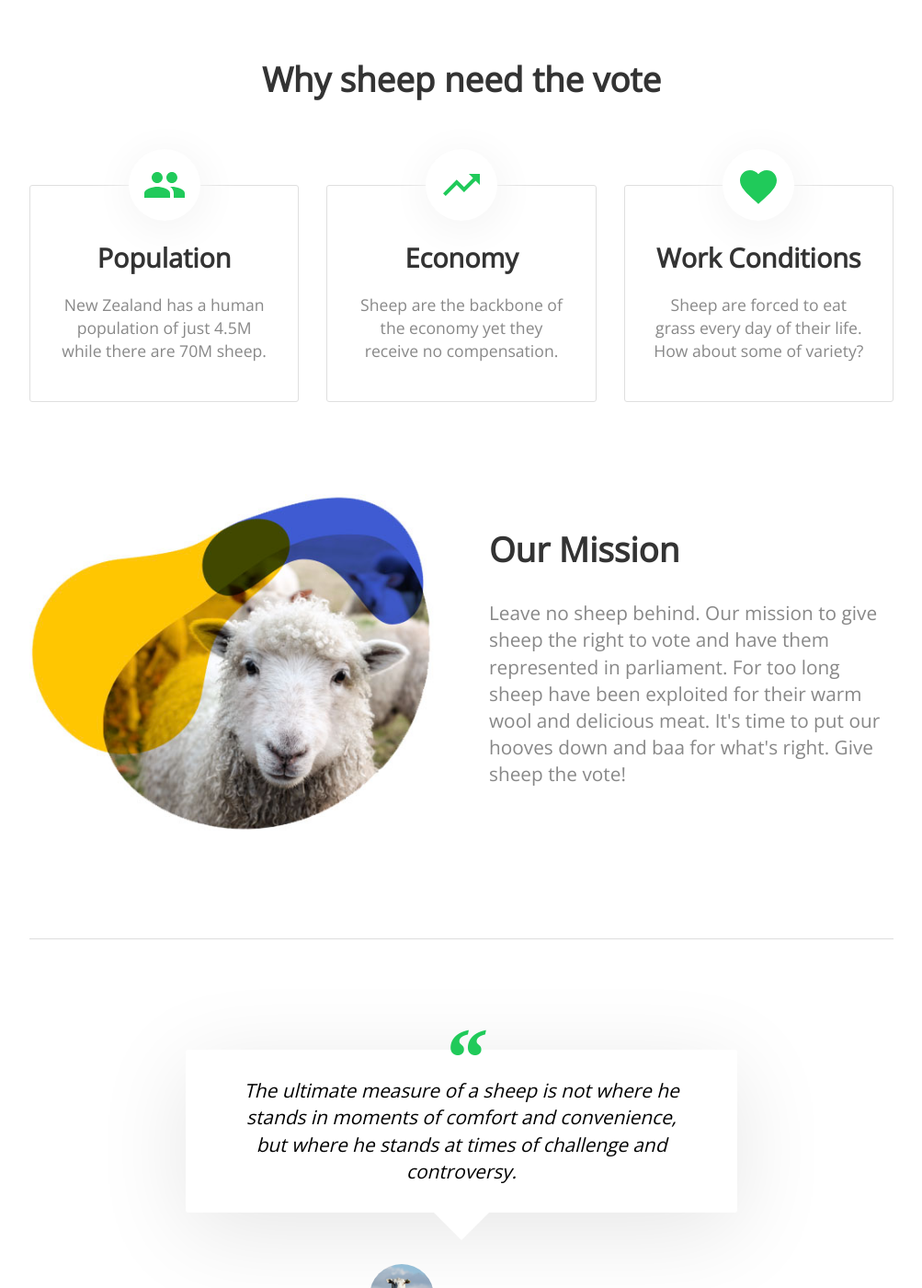
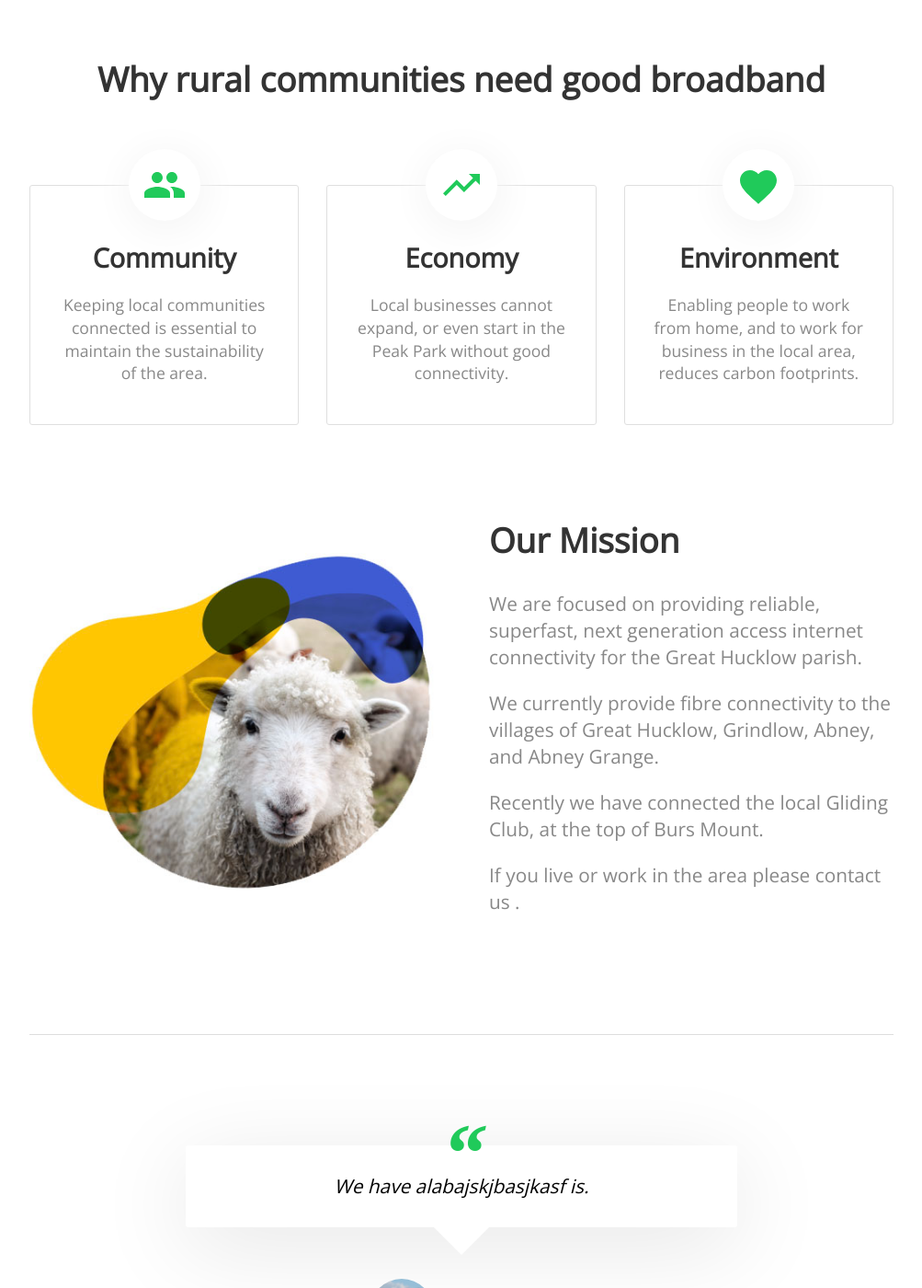
Before and after one commit to CloudCannon/cause-jekyll-template, a Jekyll site: the page built from index.html, in a window 1280 px wide and 1400 px high, scrolled down 663 px. Shown: the whole window at 92% size, without its empty margins (138-1141 px from the left). Built offline with Jekyll 4.4.1, drawn with Linux system fonts in a browser that asks for light colours; nearby versions of some CDN libraries; a script that is not in the unit is left out; some of the changed text lies outside the part shown.

Commit message:
HucklowNet init

```diff
--- a/404.html
+++ b/404.html
@@ -1,13 +1,13 @@
 ---
 layout: default
 title: The Sheep Vote
-header_background_image: https://source.unsplash.com/0U_gjae2TKo/1880x1240?a=.png
+header_background_image: https://source.unsplash.com/Ud4GcZW3rOY/1880x1240?a=.png
 permalink: /404.html
 ---
 <header style="background-image: url({% include relative-src.html src=page.header_background_image %});">
 	<div class="container">
 		<h1 class="editable">Page Not found</h1>
-		<p class="editable">You've lost your way just like the millions of sheep without a voice</p>
+		<p class="editable">The page does not exist, sorry.</p>
 		<div class="button">
 			<a href="/">Return home</a>
 		</div>
--- a/_config.yml
+++ b/_config.yml
@@ -1,22 +1,22 @@
 # ----
 # Site
 
-title: Cause Template
-url: https://clean-oryx.cloudvent.net
+title: HucklowNet
+url: https://hucklow.net
 baseurl:
 google_analytics_key:
 
 # Values for the jekyll-seo-tag gem (https://github.com/jekyll/jekyll-seo-tag)
 logo: /siteicon.png
-description: Jekyll template with example content for a not-for-profit organisation.
+description: Bringing superfast broadband to your local community.
 author:
-  name:
-  email:
-  twitter: # twitter username without the @ symbol
+  name: Sam Clark
+  email: sam@followsound.co.uk
+  twitter: followsound_
 social:
-  name: Cause Template
+  name: Twitter
   links:
-    - https://github.com/CloudCannon/cause-jekyll-template
+    - https://twitter.com/hucklownet
 
 # -----
 # Build
@@ -52,8 +52,8 @@ defaults:
     values:
       layout: "default"
 
-donation_embed: '<script src="https://donorbox.org/widget.js" type="text/javascript"></script><iframe src="https://donorbox.org/embed/give-sheep-the-vote?hide_donation_meter=true" height="685px" width="100%" style="max-width:425px; min-width:310px" seamless="seamless" id="dbox-form-embed" name="donorbox" frameborder="0" scrolling="no"></iframe>'
-newsletter_action: "//your-mailchimp-action-url.com"
+#donation_embed: '<script src="https://donorbox.org/widget.js" type="text/javascript"></script><iframe src="https://donorbox.org/embed/give-sheep-the-vote?hide_donation_meter=true" height="685px" width="100%" style="max-width:425px; min-width:310px" seamless="seamless" id="dbox-form-embed" name="donorbox" frameborder="0" scrolling="no"></iframe>'
+#newsletter_action: "//your-mailchimp-action-url.com"
 
 plugins:
   - jekyll-sitemap
--- a/index.html
+++ b/index.html
@@ -1,16 +1,13 @@
 ---
 layout: default
-title: The Sheep Vote
+title: HucklowNet
 ---
 <header>
 	<div class="container">
 		<div class="column">
 			<div>
-				<h1 class="editable">Give sheep the vote</h1>
-				<p class="editable">Sheep are the backbone of the economy yet they receive no compensation.</p>
-				<div class="button">
-					<a href="#donate">Donate Now</a>
-				</div>
+				<h1 class="editable">HucklowNet</h1>
+				<p class="editable">Rural internet connectivity.</p>
 			</div>
 		</div>
 		<div class="column">
@@ -20,25 +17,27 @@ title: The Sheep Vote
 </header>
 
 <div class="container">
-	<h2 class="editable" style="text-align: center;">Why sheep need the vote</h2>
+	<h2 class="editable" style="text-align: center;">Why rural communities need good broadband</h2>
 
 	<ul class="thirds">
 		<li>
 			<div class="image">{% include icons/site.html icon="population" %}</div>
-			<h3 class="editable">Population</h3>
-			<p class="editable">New Zealand has a human population of just 4.5M while there are 70M sheep. </p>
+			<h3 class="editable">Community</h3>
+			<p class="editable">Keeping local communities connected is essential to maintain the sustainability of the area.
+			</p>
 		</li>
 
 		<li>
 			<div class="image">{% include icons/site.html icon="economy" %}</div>
 			<h3 class="editable">Economy</h3>
-			<p class="editable">Sheep are the backbone of the economy yet they receive no compensation.</p>
+			<p class="editable">Local businesses cannot expand, or even start in the Peak Park without good connectivity.</p>
 		</li>
 
 		<li>
 			<div class="image">{% include icons/site.html icon="conditions" %}</div>
-			<h3 class="editable">Work Conditions</h3>
-			<p class="editable">Sheep are forced to eat grass every day of their life. How about some of variety?</p>
+			<h3 class="editable">Environment</h3>
+			<p class="editable">Enabling people to work from home, and to work for business in the local area, reduces carbon
+				footprints.</p>
 		</li>
 	</ul>
 </div>
@@ -51,7 +50,12 @@ title: The Sheep Vote
 		<div>
 			<h2 class="editable">Our Mission</h2>
 
-			<p class="editable">Leave no sheep behind. Our mission to give sheep the right to vote and have them represented in parliament. For too long sheep have been exploited for their warm wool and delicious meat. It's time to put our hooves down and baa for what's right. Give sheep the vote!</p>
+			<p class="editable">We are focused on providing reliable, superfast, next generation access internet connectivity
+				for the Great Hucklow parish.</p>
+			<p class="editable">We currently provide fibre connectivity to the villages of Great Hucklow, Grindlow, Abney, and
+				Abney Grange.</p>
+			<p class="editable">Recently we have connected the local Gliding Club, at the top of Burs Mount.</p>
+			<p class="editable">If you live or work in the area please contact us .</p>
 		</div>
 	</div>
 </div>
@@ -59,7 +63,7 @@ title: The Sheep Vote
 <div class="container">
 	<hr>
 	<blockquote>
-		<p class="quote editable">The ultimate measure of a sheep is not where he stands in moments of comfort and convenience, but where he stands at times of challenge and controversy.</p>
+		<p class="quote editable">We have alabajskjbasjkasf is.</p>
 		<div class="attribute">
 			<p class="meta">
 				<span class="image"><img class="editable" src="{{ site.baseurl }}/images/wooly.jpg" alt="Wooly"></span>
@@ -72,10 +76,11 @@ title: The Sheep Vote
 <div class="darker">
 	<div class="container">
 		<h2 class="editable">Join us</h2>
-		<p class="editable" style="text-align: center;">Sign up to hear the latest news and progress in our fight for the sheep vote.</p>
+		<p class="editable" style="text-align: center;">Sign up to hear the latest news and progress in our fight for the
+			sheep vote.</p>
 		<form action="{{ site.newsletter_action }}" method="post">
 			<input type="text" name="EMAIL" placeholder="Email">
-			<input type="submit" value="Sign up"/>
+			<input type="submit" value="Sign up" />
 		</form>
 	</div>
 </div>
@@ -90,7 +95,8 @@ title: The Sheep Vote
 <div class="darker">
 	<div class="container">
 		<h2 class="editable">Updates</h2>
-		<p class="editor-link"><a href="cloudcannon:collections/_posts" class="btn"><strong>&#9998;</strong> Add Update</a></p>
+		<p class="editor-link"><a href="cloudcannon:collections/_posts" class="btn"><strong>&#9998;</strong> Add Update</a>
+		</p>
 		<div class="posts">
 			{% for post in site.posts %}
 			<div class="post">
@@ -100,7 +106,8 @@ title: The Sheep Vote
 					<h3>{{ post.title }}</h3>
 
 					{{ post.content }}
-						<p class="editor-link"><a href="cloudcannon:collections/{{ post.path }}" class="btn"><strong>&#9998;</strong> Edit Update</a></p>
+					<p class="editor-link"><a href="cloudcannon:collections/{{ post.path }}" class="btn"><strong>&#9998;</strong>
+							Edit Update</a></p>
 				</div>
 			</div>
 			{% endfor %}
```
Also changed, not shown: _data/company.yml (+6 -8 lines), _staff_members/judi-furness.md (added, +4 -0 lines), _staff_members/sam-clark.md (added, +4 -0 lines), _staff_members/wooly-mcbaa.md (deleted, +0 -4 lines), Gemfile.lock, README.md, images/_screenshot.jpg (deleted). Lines whose indentation alone changed are shown as unchanged.
